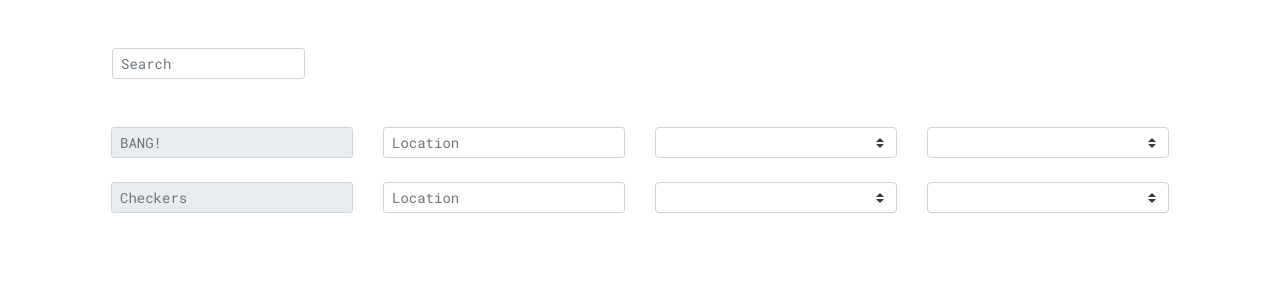
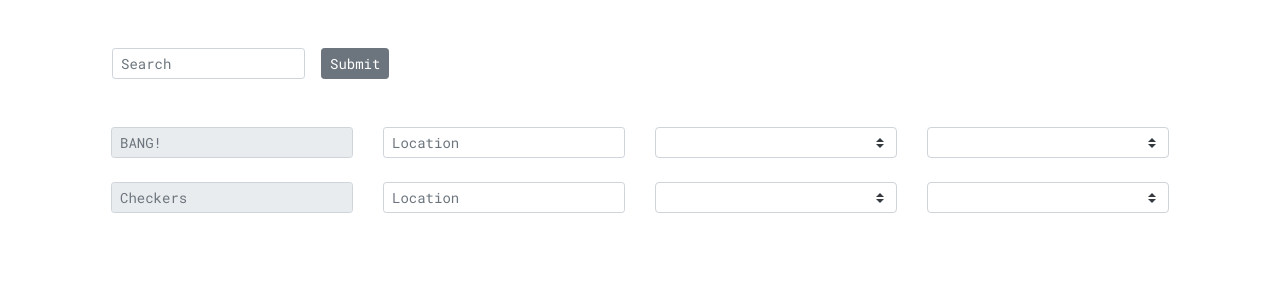
Before and after one commit to shyankashani/game-choice-admin, a Vue app: page / in a window 1280 px wide. Shown: the top 300 px of the page. Built offline with nearby package versions, Linux system fonts and the light colour scheme.

Commit message:
Progess on games search

```diff
--- a/package.json
+++ b/package.json
@@ -14,6 +14,7 @@
     "axios": "^0.17.1",
     "bootstrap": "4.0.0-beta.2",
     "bootstrap-vue": "^1.4.0",
+    "pg": "^7.4.1",
     "vue": "^2.5.2",
     "vue-router": "^3.0.1"
   },
--- a/src/App.vue
+++ b/src/App.vue
@@ -5,8 +5,15 @@
         <b-form-input
           placeholder="Search"
           size="sm"
-        >
-      </b-form-input>
+          v-model="searchQuery"
+        ></b-form-input>
+        <b-button
+          type="submit"
+          variant="secondary"
+          size="sm"
+          class="ml-3"
+          v-on:click="searchGames"
+        >Submit</b-button>
       </b-nav-form>
     </b-navbar>
     <router-view/>
@@ -18,10 +25,19 @@ import axios from 'axios'
 
 export default {
   name: 'app',
+  data: function() {
+    return {
+      searchQuery: ''
+    }
+  },
   methods: {
     pingBGG: function (event) {
       axios.get('http://localhost:3000/bgg')
-      .then(result => console.log(result))
+      .then(result => console.log(result));
+    },
+    searchGames: function () {
+      axios.get(`http://localhost:3000/games?name=${this.searchQuery}`)
+      .then(result => console.log(result));
     }
   }
 }
--- a/src/components/Game.vue
+++ b/src/components/Game.vue
@@ -5,7 +5,6 @@
         <b-col>
           <div>
             <b-form-input
-              v-model="message"
               :placeholder="name"
               size="sm"
               disabled
@@ -16,7 +15,6 @@
 
         <b-col>
           <b-form-input
-            v-model="message"
             placeholder="Location"
             size="sm"
           >
@@ -25,7 +23,6 @@
 
         <b-col>
           <b-form-select
-            v-model="selected"
             size="sm"
           >
             <option>Green</option>
@@ -36,7 +33,6 @@
 
         <b-col>
           <b-form-select
-            v-model="selected"
             size="sm"
           >
             <option>G</option>
```
Also changed, not shown: 1 other file (tests, documents, lock files or other folders).
